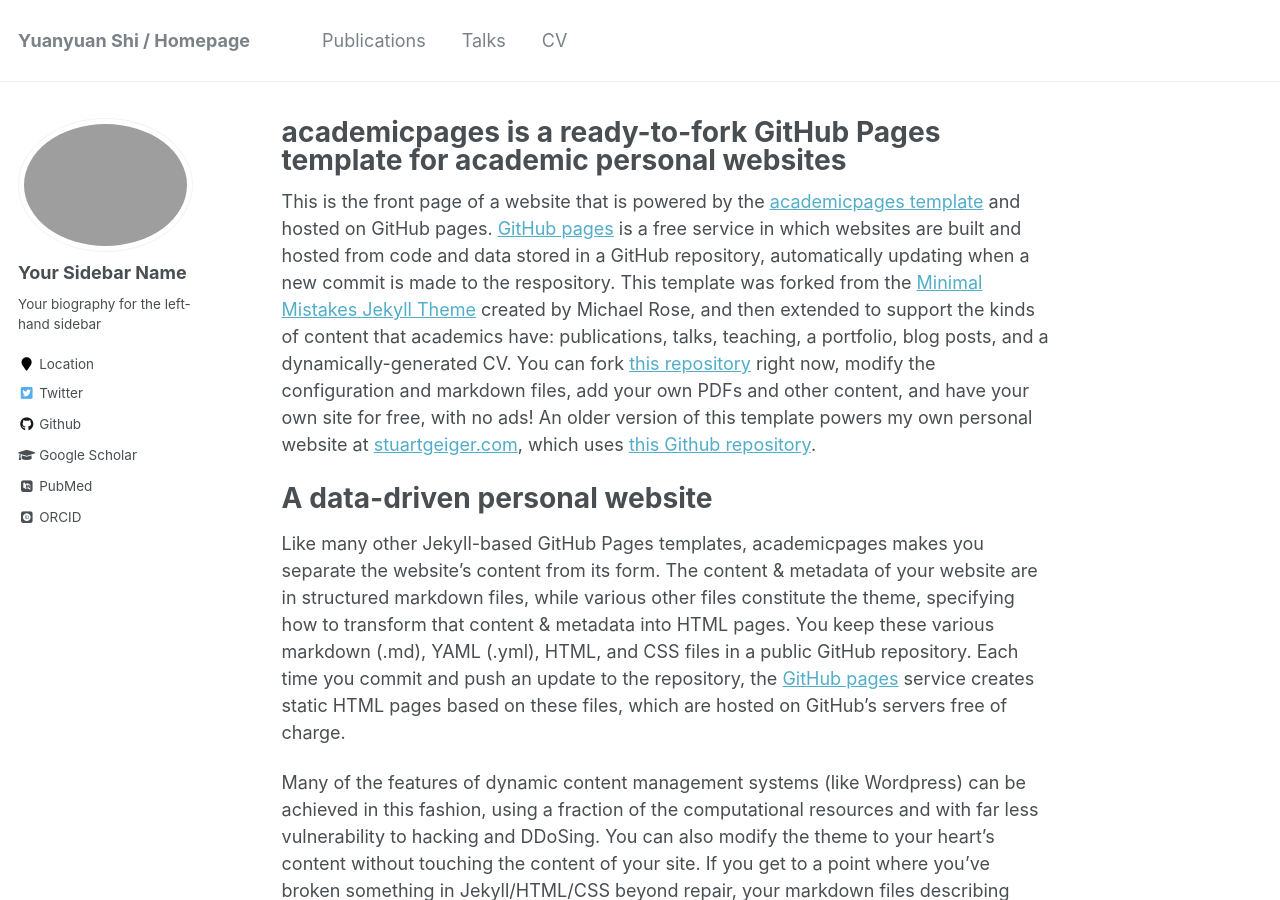
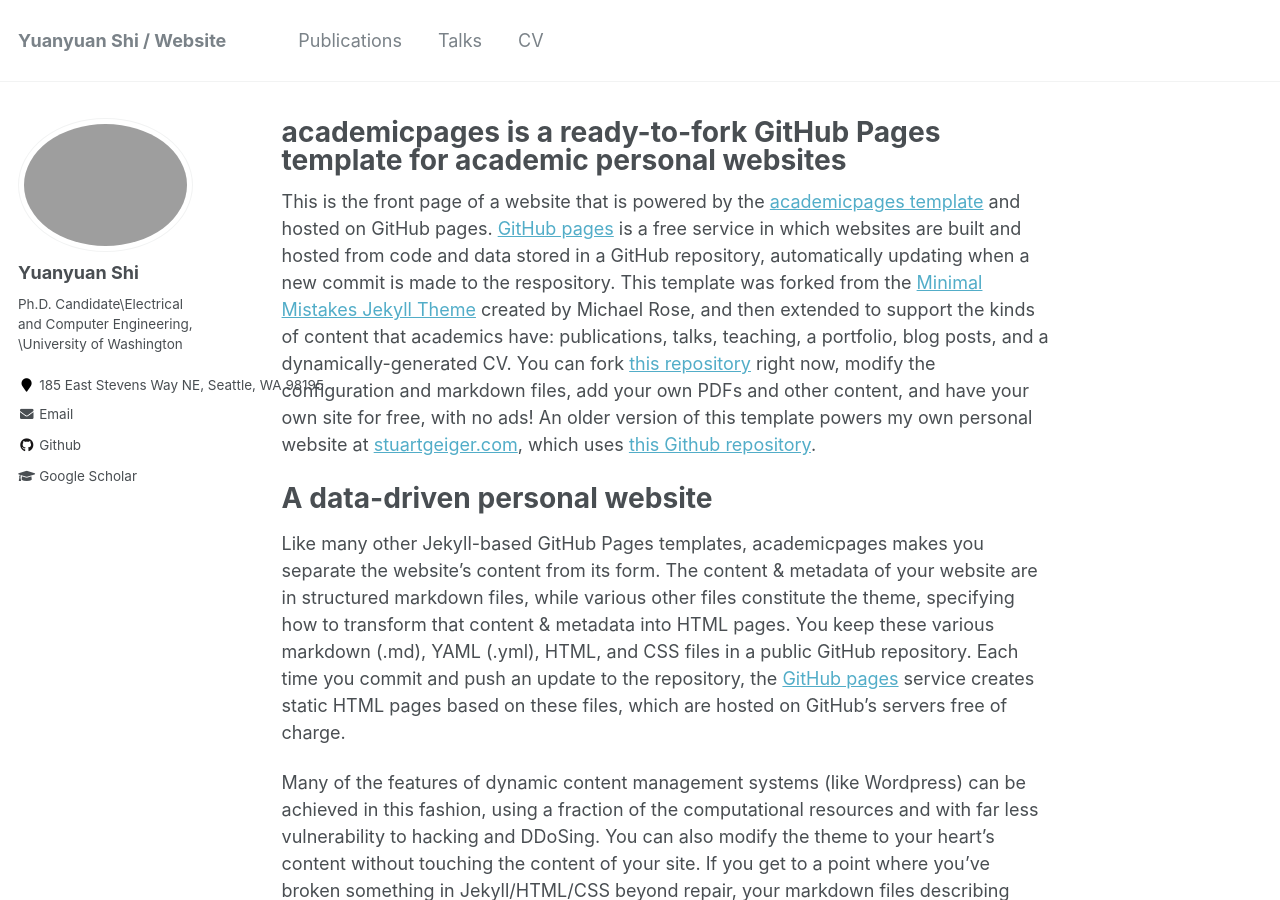
Before and after one commit to Yuanyuan-Shi/website, a Jekyll site: the page built from _pages/about.md, in a window 1280 px wide and 900 px high. Built offline with Jekyll 4.4.1, drawn with Linux system fonts in a browser that asks for light colours; some web fonts are replaced.

Commit message:
change homepage

```diff
--- a/_config.yml
+++ b/_config.yml
@@ -7,7 +7,7 @@
 
 # Site Settings
 locale                   : "en-US"
-title                    : "Yuanyuan Shi / Homepage"
+title                    : "Yuanyuan Shi / Website"
 title_separator          : "-"
 name                     : &name "Yuanyuan Shi"
 description              : &description "personal description"
@@ -80,14 +80,14 @@
 
 # Site Author
 author:
-  name             : "Your Sidebar Name"
+  name             : "Yuanyuan Shi"
   avatar           : "profile.png"
-  bio              : "Your biography for the left-hand sidebar"
-  location         : "Location"
+  bio              : "Ph.D. Candidate\\Electrical and Computer Engineering, \\University of Washington"
+  location         : "185 East Stevens Way NE, Seattle, WA 98195"
   employer         :
-  pubmed           : "https://www.ncbi.nlm.nih.gov/pubmed/?term=john+snow"
-  googlescholar    : "http://yourfullgooglescholarurl.com"
-  email            :
+  pubmed           : # "https://www.ncbi.nlm.nih.gov/pubmed/?term=john+snow"
+  googlescholar    : "https://scholar.google.com/citations?user=XkrVZrwAAAAJ&hl=en"
+  email            : "yyshi@uw.edu"
   researchgate     :  # example: "https://www.researchgate.net/profile/yourprofile"
   uri              :
   bitbucket        :
@@ -96,20 +96,20 @@
   flickr           :
   facebook         :
   foursquare       :
-  github           : "academicpages"
+  github           : "https://github.com/Yuanyuan-Shi"
   google_plus      :
   keybase          :
   instagram        :
   impactstory      : #"https://profiles.impactstory.org/u/xxxx-xxxx-xxxx-xxxx"
   lastfm           :
   linkedin         :
-  orcid            : "http://orcid.org/yourorcidurl"
+  orcid            : #"http://orcid.org/yourorcidurl"
   pinterest        :
   soundcloud       :
   stackoverflow    : # http://stackoverflow.com/users/123456/username
   steam            :
   tumblr           :
-  twitter          : "replacethistwitterhandle"
+  twitter          : #"replacethistwitterhandle"
   vine             :
   weibo            :
   xing             :
```
Also changed, not shown: 1 other file.
